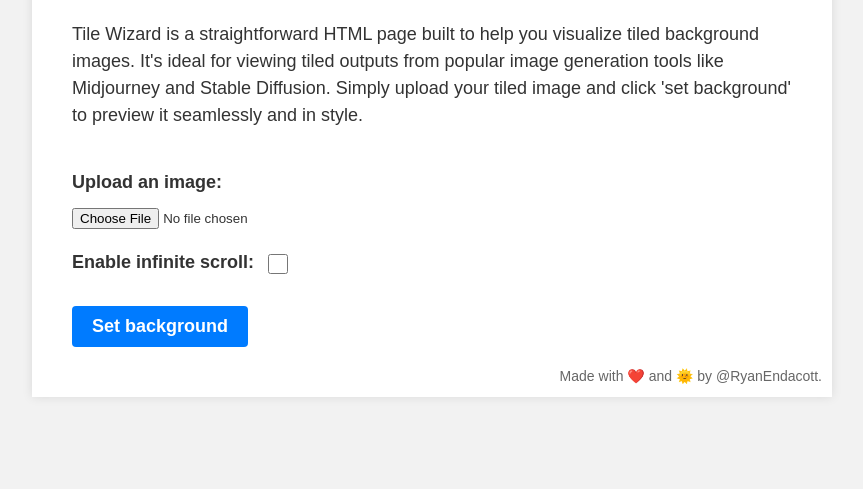
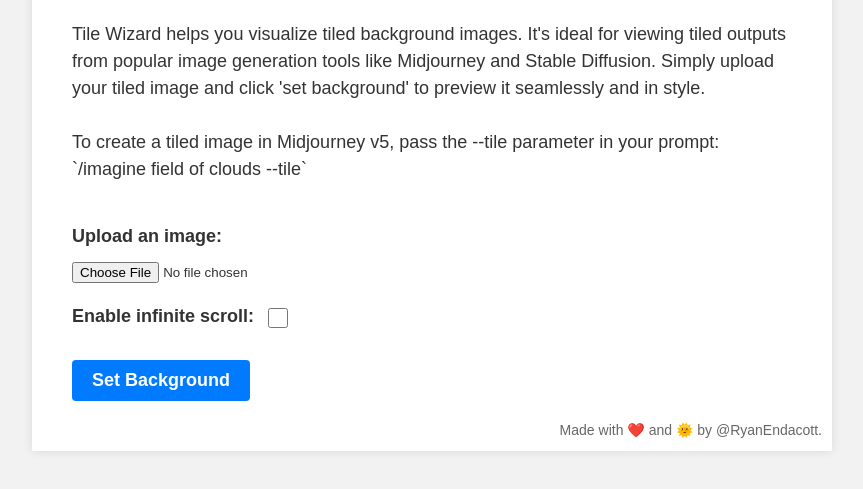
Before and after one commit to ryan-endacott/TileWizard, a plain HTML site: page index.html in a window 1280 px wide. Shown: the part 177-666 px from the top of the page, without its empty margins (208-1071 px from the left). Drawn offline with Linux system fonts and the light colour scheme.

Commit message:
Style fixes and tell people how to tile images in midjourney.

```diff
--- a/index.html
+++ b/index.html
@@ -16,7 +16,6 @@
       line-height: 1.5;
       color: #333;
       background-color: #f2f2f2;
-      overflow-y: hidden;
     }
 
     .container {
@@ -69,13 +68,6 @@
       background-color: #0056b3;
     }
 
-    .scroll {
-      position: fixed;
-      bottom: 10px;
-      right: 10px;
-      font-size: 14px;
-    }
-
     .checkbox-container {
       display: flex;
       align-items: center;
@@ -122,9 +114,11 @@
 <body>
   <div class="container">
     <h1>Tile Wizard - Ultimate Tiled Image Viewer</h1>
-    <p>Tile Wizard is a straightforward HTML page built to help you visualize tiled background images. It's ideal for
+    <p>Tile Wizard helps you visualize tiled background images. It's ideal for
       viewing tiled outputs from popular image generation tools like Midjourney and Stable Diffusion. Simply upload your
-      tiled image and click 'set background' to preview it seamlessly and in style.</p>
+      tiled image and click 'set background' to preview it seamlessly and in style.
+      <br><br>
+    To create a tiled image in Midjourney v5, pass the --tile parameter in your prompt: `/imagine field of clouds --tile`</p>
     <form>
       <label for="bgImage">Upload an image:</label>
       <input type="file" id="bgImage" name="bgImage">
@@ -133,7 +127,7 @@
         <label class="checkbox-label" for="infiniteScroll">Enable infinite scroll:</label>
         <input type="checkbox" id="infiniteScroll" name="infiniteScroll">
       </div>
-      <button type="button" onclick="setBackground()">Set background</button>
+      <button type="button" onclick="setBackground()">Set Background</button>
     </form>
     <footer id="footer">
       Made with ❤️ and 🌞 by <a target="_blank" href="https://twitter.com/RyanEndacott">@RyanEndacott</a>.
```
